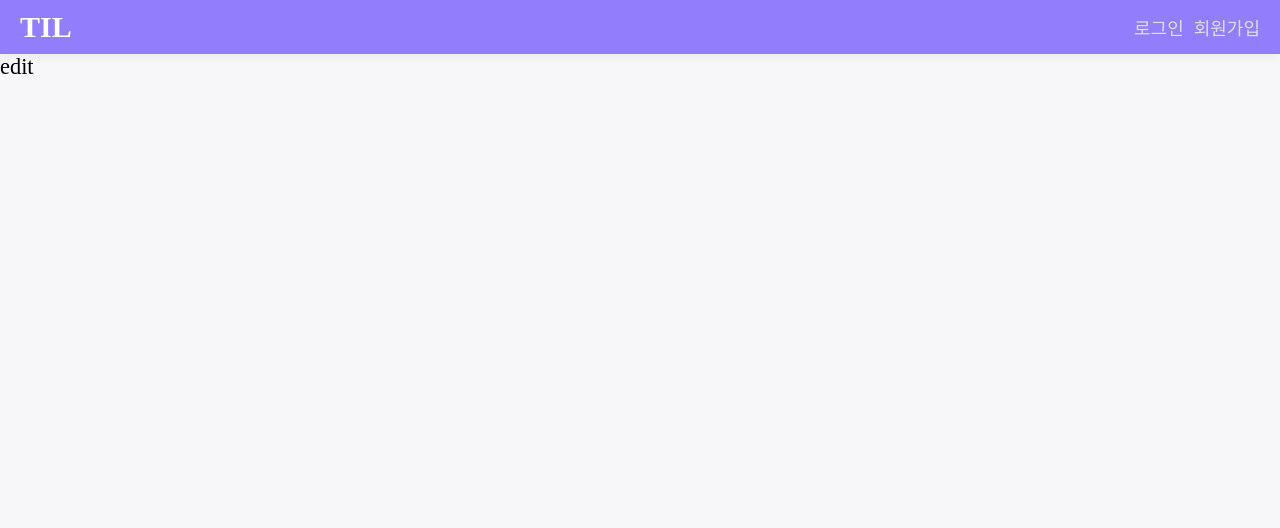
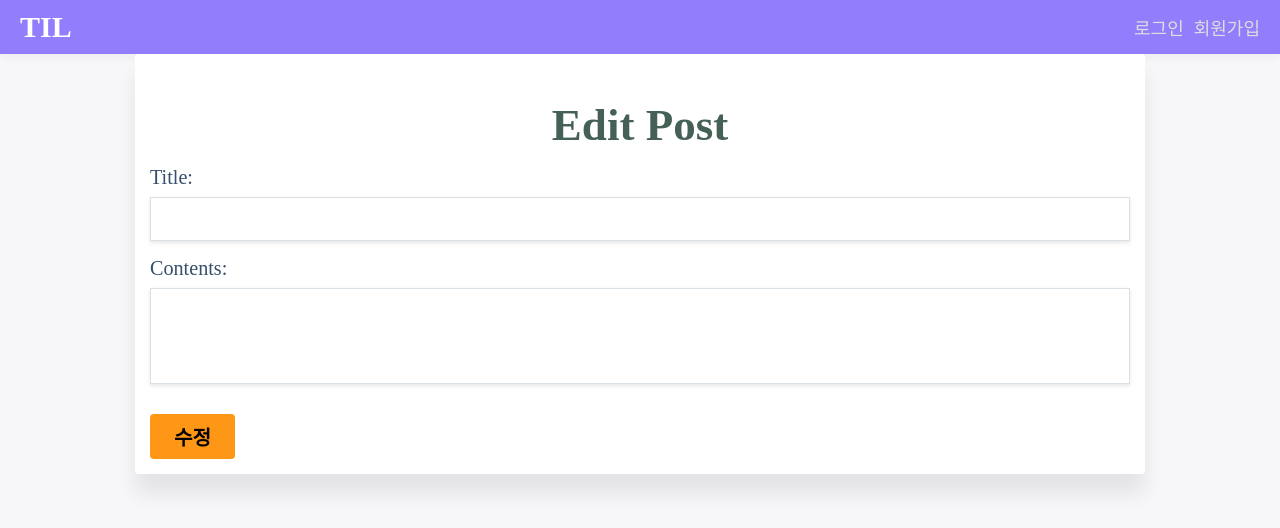
Before and after one commit to MonkCodingg/vue-til, a Vue app: page /post/1 in a window 1280 px wide. Shown: the top 528 px of the page. Built offline with nearby package versions, Linux system fonts and the light colour scheme; a web font is replaced by a local one.

Commit message:
학습 노트 수정 페이지 마크업 및 라우터 파라미터 연결

```diff
--- a/src/components/posts/PostEditForm.vue
+++ b/src/components/posts/PostEditForm.vue
@@ -1,11 +1,50 @@
 <template>
-  <div>
-    edit
+  <div class="contents">
+    <div class="form-wrapper">
+      <h1 class="page-header">Edit Post</h1>
+      <form class="form" @submit.prevent="submitForm">
+        <div>
+          <label for="title">Title:</label>
+          <input id="title" type="text" v-model="title" />
+        </div>
+        <div>
+          <label for="contents">Contents:</label>
+          <textarea id="contents" type="text" rows="3" v-model="contents" />
+          <p v-if="!isContentsValid" class="validation-text warning">
+            글자 수 200 초과
+          </p>
+        </div>
+        <button type="submit" class="btn">수정</button>
+      </form>
+      <p class="log">
+        {{ logMessage }}
+      </p>
+    </div>
   </div>
 </template>
 
 <script>
-export default {};
+export default {
+  data() {
+    return {
+      title: '',
+      contents: '',
+      logMessage: '',
+    };
+  },
+  computed: {
+    isContentsValid() {
+      return this.contents.length <= 200;
+    },
+  },
+  methods: {
+    submit() {},
+  },
+};
 </script>
 
-<style></style>
+<style scoped>
+.form-wrapper .form {
+  width: 100%;
+}
+</style>
--- a/src/components/posts/PostListItem.vue
+++ b/src/components/posts/PostListItem.vue
@@ -27,7 +27,8 @@
       }
     },
     routeEditPage() {
-      this.$router.push('/post/${id}');
+      const id = this.postItem._id;
+      this.$router.push(`/post/${id}`);
     },
   },
 };
```
